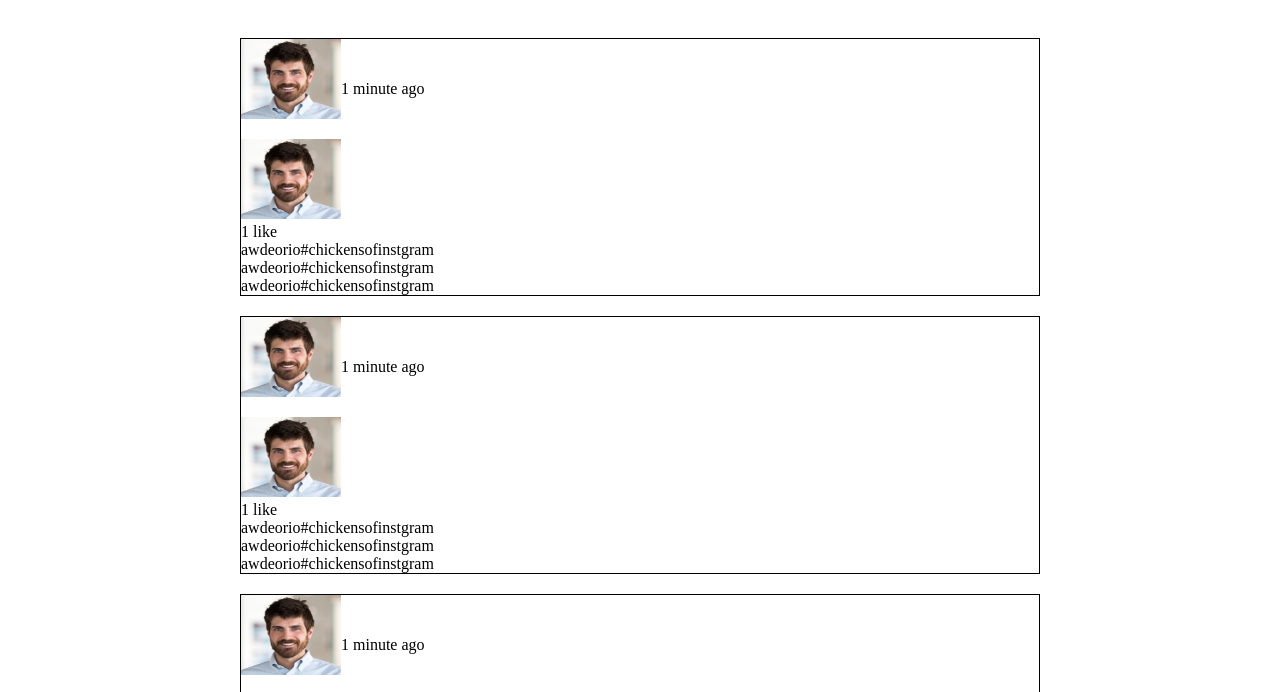
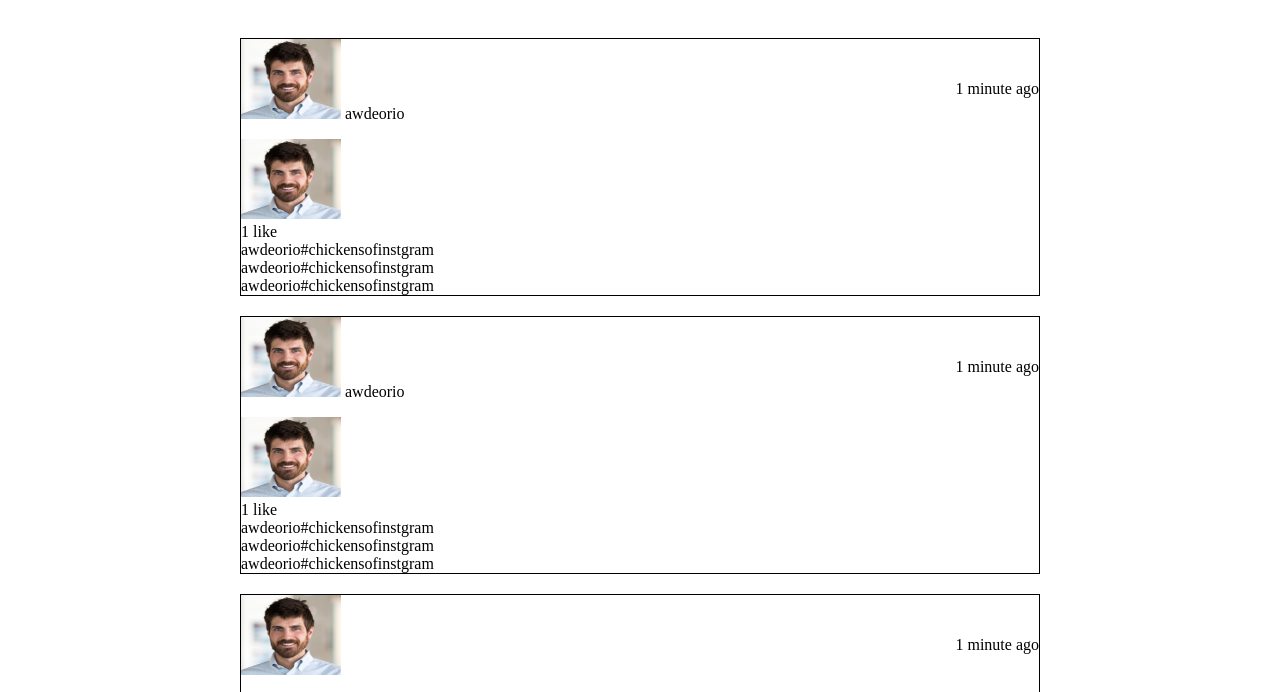
Before and after one commit to Zheng-Hu/Instagram-clone-Website, a plain HTML site: page html/u/zhenghu/index.html in a window 1280 px wide. Shown: the part 103-795 px from the top of the page. Drawn offline with nearby package versions, Linux system fonts and the light colour scheme; files that its build step writes are made by us from their sources.

Commit message:
change user format

```diff
--- a/html/css/style.scss
+++ b/html/css/style.scss
@@ -14,23 +14,25 @@
         border: 1px solid black;
         .topuser {
             height: 100px;
-            display: flex;
-            align-items: center;
+            .userinfo {
+                float:left;
+                height: 100px;
+                img {
 
-            img {
-                align-self:flex-start;
+                }
+                span{
+                    line-height: 100px;
+                }
             }
             p {
-                align-self:unset;
+                float: right;
+                line-height: 100px;
             }
         }
 
      }
     }
-
 }
-
-
 #topbar {
     height: 100px;
     margin: 0 auto;
--- a/html/u/zhenghu/index.html
+++ b/html/u/zhenghu/index.html
@@ -27,7 +27,10 @@
         <ul>
             <li id = "a">
                 <div class = "topuser">
-                    <img src = "../../uploads/e1a7c5c32973862ee15173b0259e3efdb6a391af.jpg" width="100" height="80">
+                    <div class = "userinfo">
+                        <img src = "../../uploads/e1a7c5c32973862ee15173b0259e3efdb6a391af.jpg" width="100" height="80">
+                        <span>awdeorio</span>
+                    </div>
                     <p>1 minute ago</p>
                 </div>
                 <img src = "../../uploads/e1a7c5c32973862ee15173b0259e3efdb6a391af.jpg" width="100" height="80">
@@ -40,7 +43,10 @@
 
             <li>
                 <div class = "topuser">
-                    <img src = "../../uploads/e1a7c5c32973862ee15173b0259e3efdb6a391af.jpg" width="100" height="80">
+                    <div class = "userinfo">
+                        <img src = "../../uploads/e1a7c5c32973862ee15173b0259e3efdb6a391af.jpg" width="100" height="80">
+                        <span>awdeorio</span>
+                    </div>
                     <p>1 minute ago</p>
                 </div>
                 <img src = "../../uploads/e1a7c5c32973862ee15173b0259e3efdb6a391af.jpg" width="100" height="80">
```
Also changed, not shown: html/css/style.css, 1 other file.
